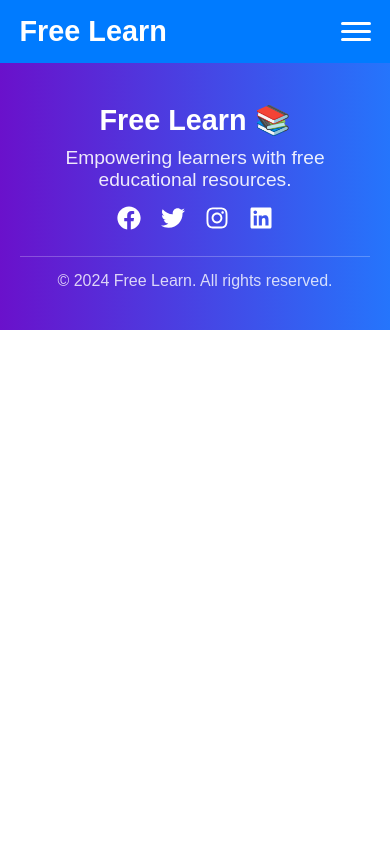
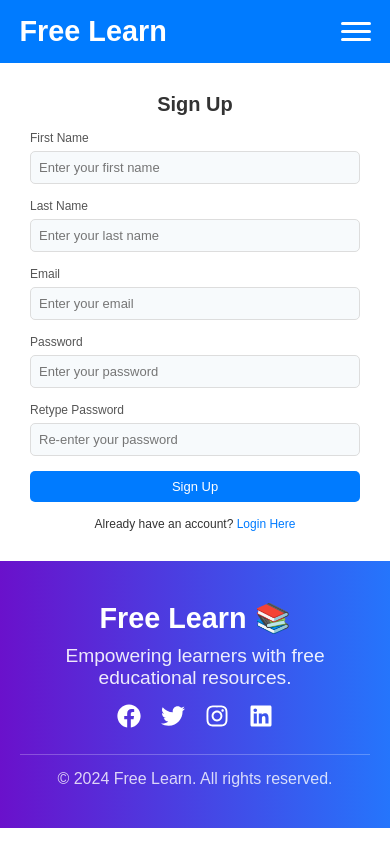
Before and after one commit to dhanushgubba/Freelearnapp, a React (Create React App) app: page /signup in a window 390 px wide. Built offline with nearby package versions, Linux system fonts and the light colour scheme.

Commit message:
updated signup page

```diff
--- a/src/App.js
+++ b/src/App.js
@@ -5,6 +5,7 @@ import Home from './Pages/Home';
 import Navbar from './components/Navbar';
 import Footer from './components/Footer';
 import Login from './Pages/Login';
+import SignUp from './Pages/SignUp';
 
 const App = () => {
   const Layout = () => {
@@ -15,6 +16,7 @@ const App = () => {
           <Route path="/" element={<LandingPage />} />
           <Route path="/home" element={<Home />} />
           <Route path="/login" element={<Login />} />
+          <Route path="/signup" element={<SignUp />} />
         </Routes>
         <Footer />
       </>
--- /dev/null
+++ b/src/Pages/SignUp.css
@@ -0,0 +1,186 @@
+/* General Container */
+.signup-container {
+  display: flex;
+  min-height: 100vh;
+  align-items: center;
+  justify-content: center;
+  background-color: #fff;
+  padding: 20px;
+  gap: 20px;
+}
+
+/* Signup Form */
+.signup-form {
+  flex: 1;
+  max-width: 450px;
+  background: #fff;
+  padding: 25px;
+  border-radius: 12px;
+  box-shadow: 0 4px 12px rgba(0, 0, 0, 0.1);
+  text-align: center;
+}
+
+/* Heading */
+.signup-form h2 {
+  font-size: 24px;
+  margin-bottom: 20px;
+  color: #333;
+  font-weight: 600;
+}
+
+/* Input Group */
+.input-group {
+  margin-bottom: 18px;
+  text-align: left;
+}
+
+.input-group label {
+  display: block;
+  margin-bottom: 6px;
+  font-weight: 500;
+  color: #555;
+  font-size: 14px;
+}
+
+.input-group input {
+  width: 100%;
+  padding: 12px;
+  border: 1px solid #ddd;
+  border-radius: 6px;
+  font-size: 16px;
+  box-sizing: border-box;
+  transition: border-color 0.3s ease;
+}
+
+.input-group input:focus {
+  border-color: #007bff;
+  outline: none;
+}
+
+/* Button */
+button {
+  width: 100%;
+  padding: 12px;
+  background-color: #007bff;
+  color: #fff;
+  border: none;
+  border-radius: 6px;
+  cursor: pointer;
+  font-size: 16px;
+  font-weight: 500;
+  transition: background-color 0.3s ease;
+}
+
+button:hover {
+  background-color: #0056b3;
+}
+
+/* Login Link */
+.login-link {
+  margin-top: 15px;
+  font-size: 14px;
+  color: #333;
+}
+
+.login-link a {
+  color: #007bff;
+  text-decoration: none;
+  font-weight: 500;
+}
+
+.login-link a:hover {
+  text-decoration: underline;
+}
+
+/* Right Side - Image */
+.signup-image {
+  flex: 1;
+  display: flex;
+  justify-content: center;
+  align-items: center;
+}
+
+.signup-image img {
+  max-width: 100%;
+  height: auto;
+  border-radius: 12px;
+}
+
+/* Mobile Optimization */
+@media (max-width: 768px) {
+  .signup-container {
+    flex-direction: column;
+    padding: 15px;
+    min-height: auto;
+  }
+
+  .signup-form {
+    width: 100%;
+    max-width: 100%;
+    padding: 20px;
+    margin: 0 auto;
+    box-shadow: none; /* Remove shadow on mobile for cleaner look */
+  }
+
+  .signup-form h2 {
+    font-size: 22px;
+    margin-bottom: 15px;
+  }
+
+  .input-group {
+    margin-bottom: 15px;
+  }
+
+  .input-group label {
+    font-size: 13px;
+  }
+
+  .input-group input {
+    padding: 10px;
+    font-size: 14px;
+    border-radius: 5px;
+  }
+
+  button {
+    padding: 10px;
+    font-size: 14px;
+    border-radius: 5px;
+  }
+
+  .login-link {
+    font-size: 13px;
+  }
+
+  .signup-image {
+    display: none; /* Hide image on mobile */
+  }
+}
+
+/* Extra Small Screens (e.g., < 400px) */
+@media (max-width: 400px) {
+  .signup-form {
+    padding: 15px;
+  }
+
+  .signup-form h2 {
+    font-size: 20px;
+  }
+
+  .input-group label {
+    font-size: 12px;
+  }
+
+  .input-group input {
+    padding: 8px;
+    font-size: 13px;
+  }
+
+  button {
+    padding: 8px;
+    font-size: 13px;
+  }
+
+  .login-link {
+    font-size: 12px;
+  }
+}
--- /dev/null
+++ b/src/Pages/SignUp.js
@@ -0,0 +1,103 @@
+import React, { useState } from 'react';
+import './SignUp.css';
+import signupImage from '../assets/signup.jpg';
+
+const SignUp = () => {
+  const [firstName, setFirstName] = useState('');
+  const [lastName, setLastName] = useState('');
+  const [email, setEmail] = useState('');
+  const [password, setPassword] = useState('');
+  const [confirmPassword, setConfirmPassword] = useState('');
+
+  const handleSignup = (e) => {
+    e.preventDefault();
+    if (password !== confirmPassword) {
+      alert('Passwords do not match!');
+      return;
+    }
+    console.log('Signing up with:', firstName, lastName, email, password);
+  };
+
+  return (
+    <div className="signup-container">
+      {/* Left Side - Signup Form */}
+      <div className="signup-form">
+        <h2>Sign Up</h2>
+        <form onSubmit={handleSignup}>
+          <div className="input-group">
+            <label htmlFor="firstName">First Name</label>
+            <input
+              id="firstName"
+              type="text"
+              placeholder="Enter your first name"
+              value={firstName}
+              onChange={(e) => setFirstName(e.target.value)}
+              required
+            />
+          </div>
+
+          <div className="input-group">
+            <label htmlFor="lastName">Last Name</label>
+            <input
+              id="lastName"
+              type="text"
+              placeholder="Enter your last name"
+              value={lastName}
+              onChange={(e) => setLastName(e.target.value)}
+              required
+            />
+          </div>
+
+          <div className="input-group">
+            <label htmlFor="email">Email</label>
+            <input
+              id="email"
+              type="email"
+              placeholder="Enter your email"
+              value={email}
+              onChange={(e) => setEmail(e.target.value)}
+              required
+            />
+          </div>
+
+          <div className="input-group">
+            <label htmlFor="password">Password</label>
+            <input
+              id="password"
+              type="password"
+              placeholder="Enter your password"
+              value={password}
+              onChange={(e) => setPassword(e.target.value)}
+              required
+            />
+          </div>
+
+          <div className="input-group">
+            <label htmlFor="confirmPassword">Retype Password</label>
+            <input
+              id="confirmPassword"
+              type="password"
+              placeholder="Re-enter your password"
+              value={confirmPassword}
+              onChange={(e) => setConfirmPassword(e.target.value)}
+              required
+            />
+          </div>
+
+          <button type="submit">Sign Up</button>
+
+          <p className="login-link">
+            Already have an account? <a href="/login">Login Here</a>
+          </p>
+        </form>
+      </div>
+
+      {/* Right Side - Image */}
+      <div className="signup-image">
+        <img src={signupImage} alt="Signup Illustration" />
+      </div>
+    </div>
+  );
+};
+
+export default SignUp;
```
Also changed, not shown: src/assets/signup.jpg (added).
